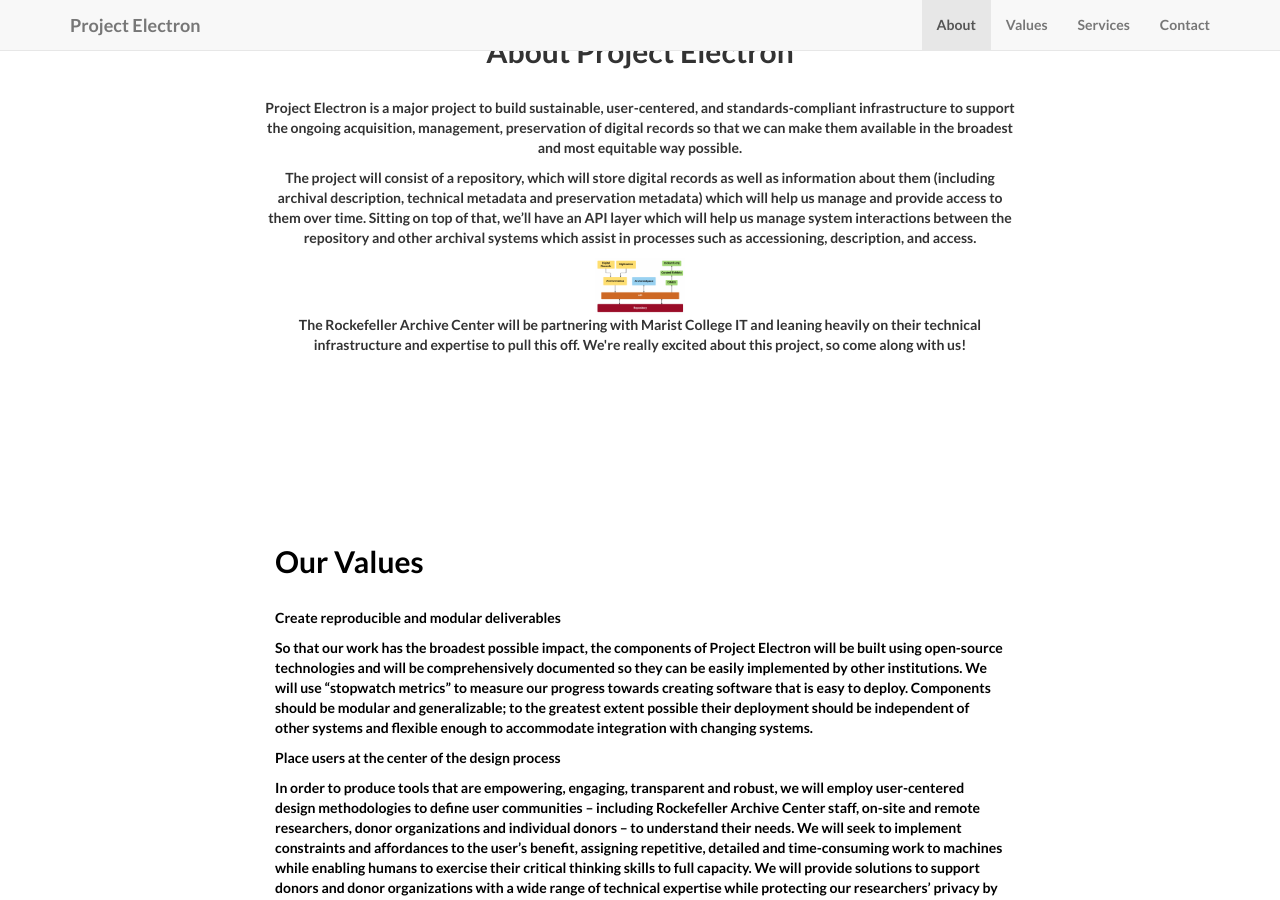
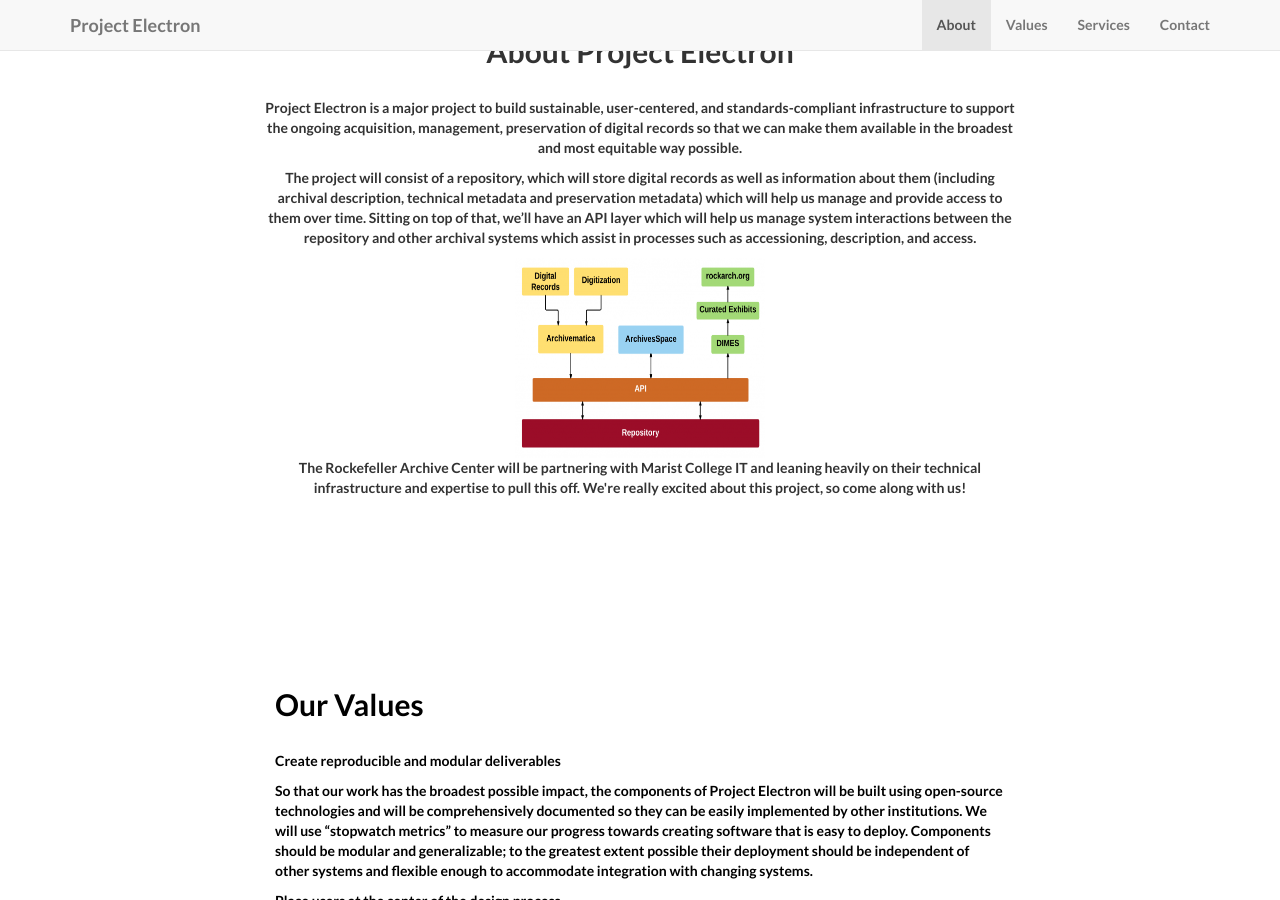
Before and after one commit to RockefellerArchiveCenter/project_electron, a Jekyll site: the page built from index.html, in a window 1280 px wide and 900 px high, scrolled down 802 px. Built offline with Jekyll 4.4.1, drawn with Linux system fonts in a browser that asks for light colours.

```diff
--- a/_includes/about.html
+++ b/_includes/about.html
@@ -7,7 +7,7 @@
           <br/>
             <p>Project Electron is a major project to build sustainable, user-centered, and standards-compliant infrastructure to support the ongoing acquisition, management, preservation of digital records so that we can make them available in the broadest and most equitable way possible.</p>
             <p>The project will consist of a repository, which will store digital records as well as information about them (including archival description, technical metadata and preservation metadata) which will help us manage and provide access to them over time. Sitting on top of that, we’ll have an API layer which will help us manage system interactions between the repository and other archival systems which assist in processes such as accessioning, description, and access.</p>
-            <img src="/project_electron/img/project_electron.png" alt="Project Electron outline" align="middle" style="width:90px;height:70">
+            <img src="/project_electron/img/project_electron.png" alt="Project Electron outline" align="middle" style="width:250px;height:200px">
             <p>The Rockefeller Archive Center will be partnering with Marist College IT and leaning heavily on their technical infrastructure and expertise to pull this off. We're really excited about this project, so come along with us!</p>
             <br/>
           </div>
```
